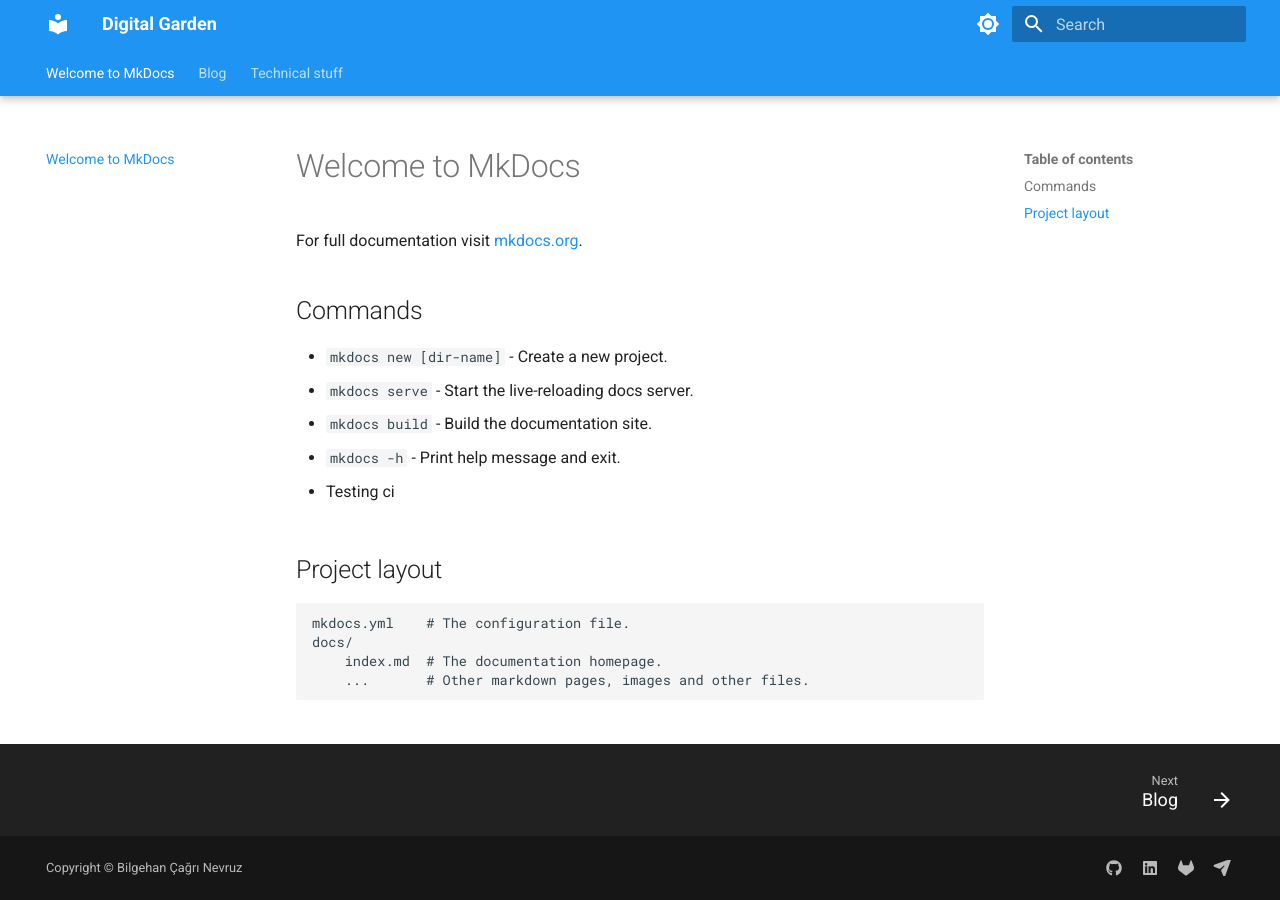
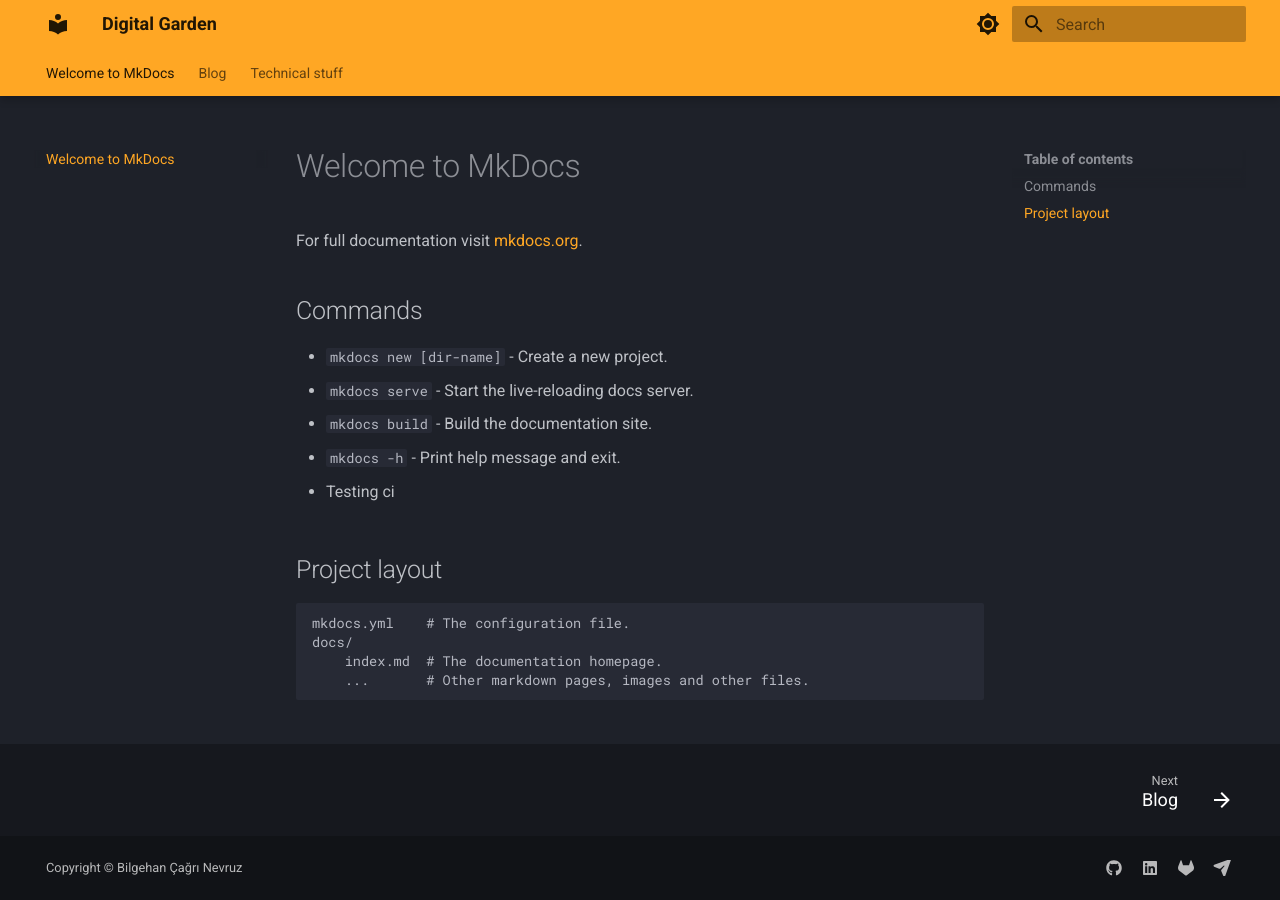
Before and after one commit to bilgehannevruz/bilgehannevruz.github.io, an MkDocs documentation site: the page built from docs/index.md, in a window 1280 px wide. Built offline with MkDocs 1.6.1 and Material for MkDocs 9.7.7, drawn with Linux system fonts in a browser that asks for light colours.

Commit message:
docs: some design thingies

```diff
--- a/mkdocs.yml
+++ b/mkdocs.yml
@@ -23,8 +23,8 @@
 
     # Palette toggle for light mode
     - media: "(prefers-color-scheme: light)"
-      primary: blue
-      scheme: default
+      primary: orange
+      scheme: slate
       toggle:
         icon: material/brightness-7
         name: Switch to dark mode
```
